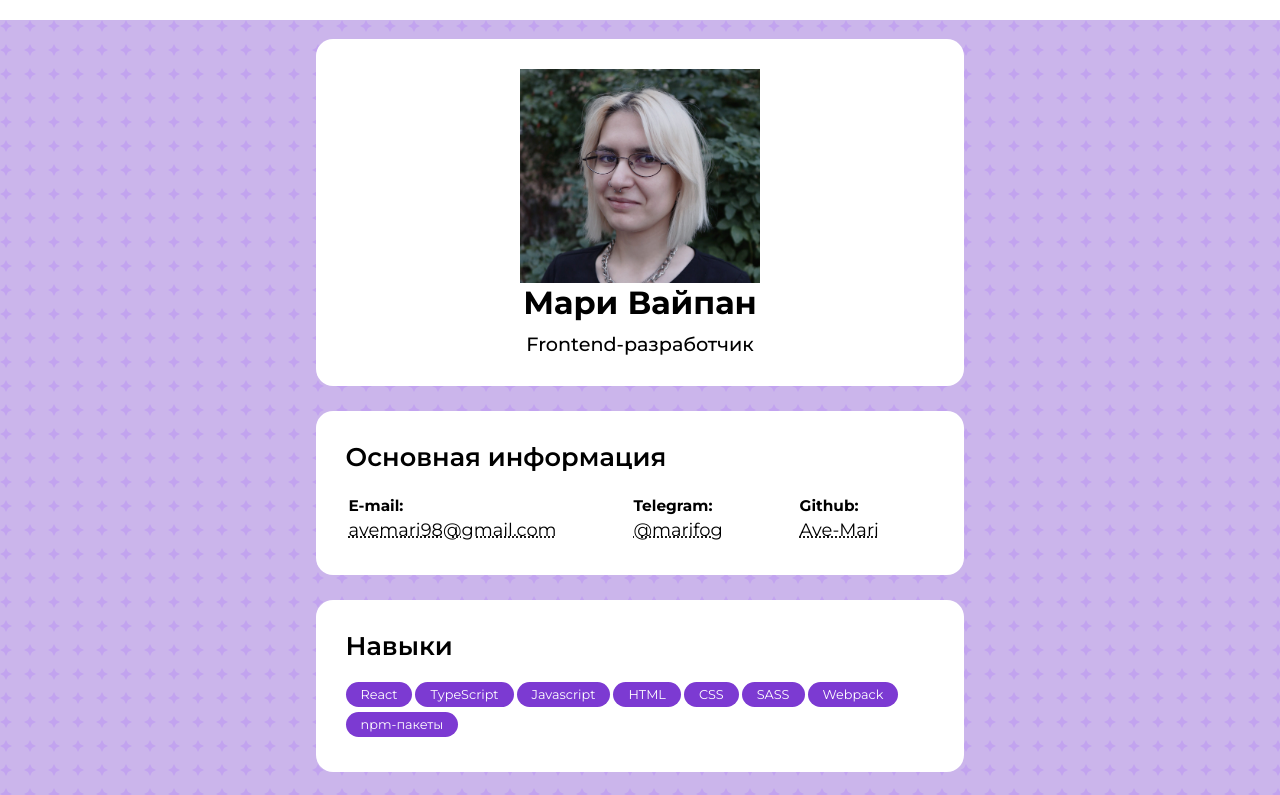
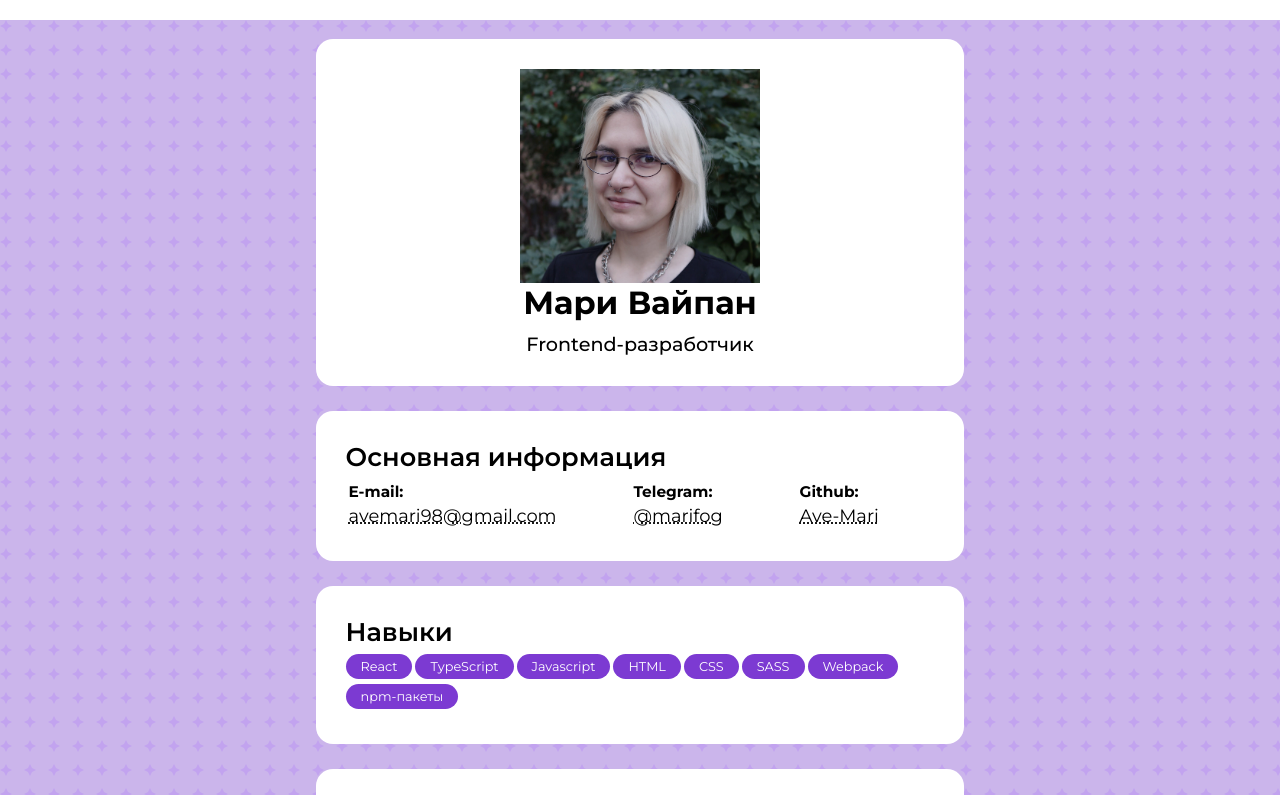
Before and after one commit to Ave-Mari/Mari-CV, a React app: page / in a window 1280 px wide. Shown: the top 795 px of the page. Built offline with nearby package versions, Linux system fonts and the light colour scheme; some icons are missing; the HTML template or start-up script is replaced by a standard one.

Commit message:
add styles to summary

```diff
--- a/src/components/Section/Section.styles.ts
+++ b/src/components/Section/Section.styles.ts
@@ -11,11 +11,13 @@ export const Wrapper = styled.section`
         font-weight: 600;
         font-size: 2vw;
         margin-top: 0px;
+        margin-bottom: 7px;
     }
 
     p {
         margin: 0;
         font-size: 1.3vw;
+        text-indent: 3%
     }
 
     @media only screen and (max-width: 1024px) {
```
